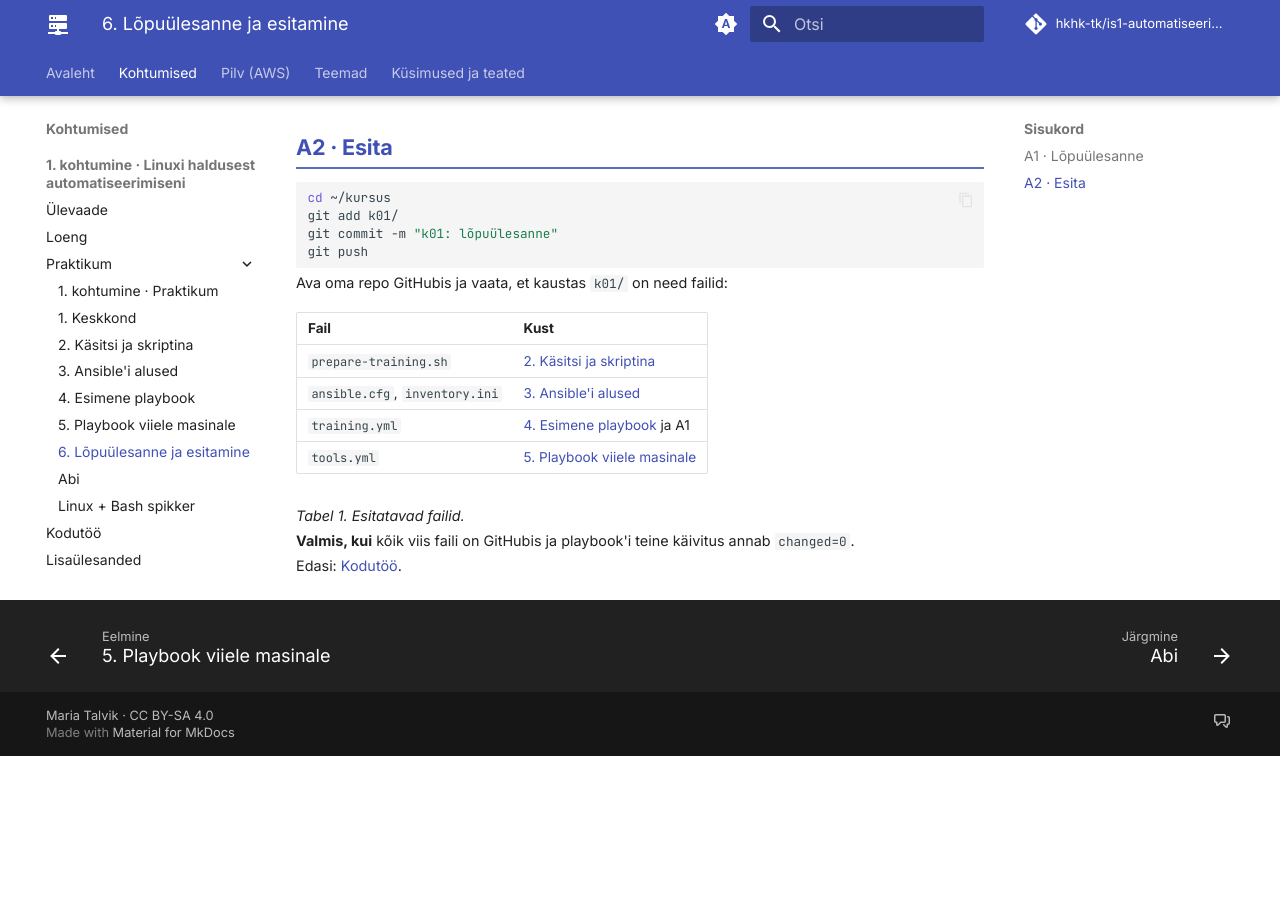
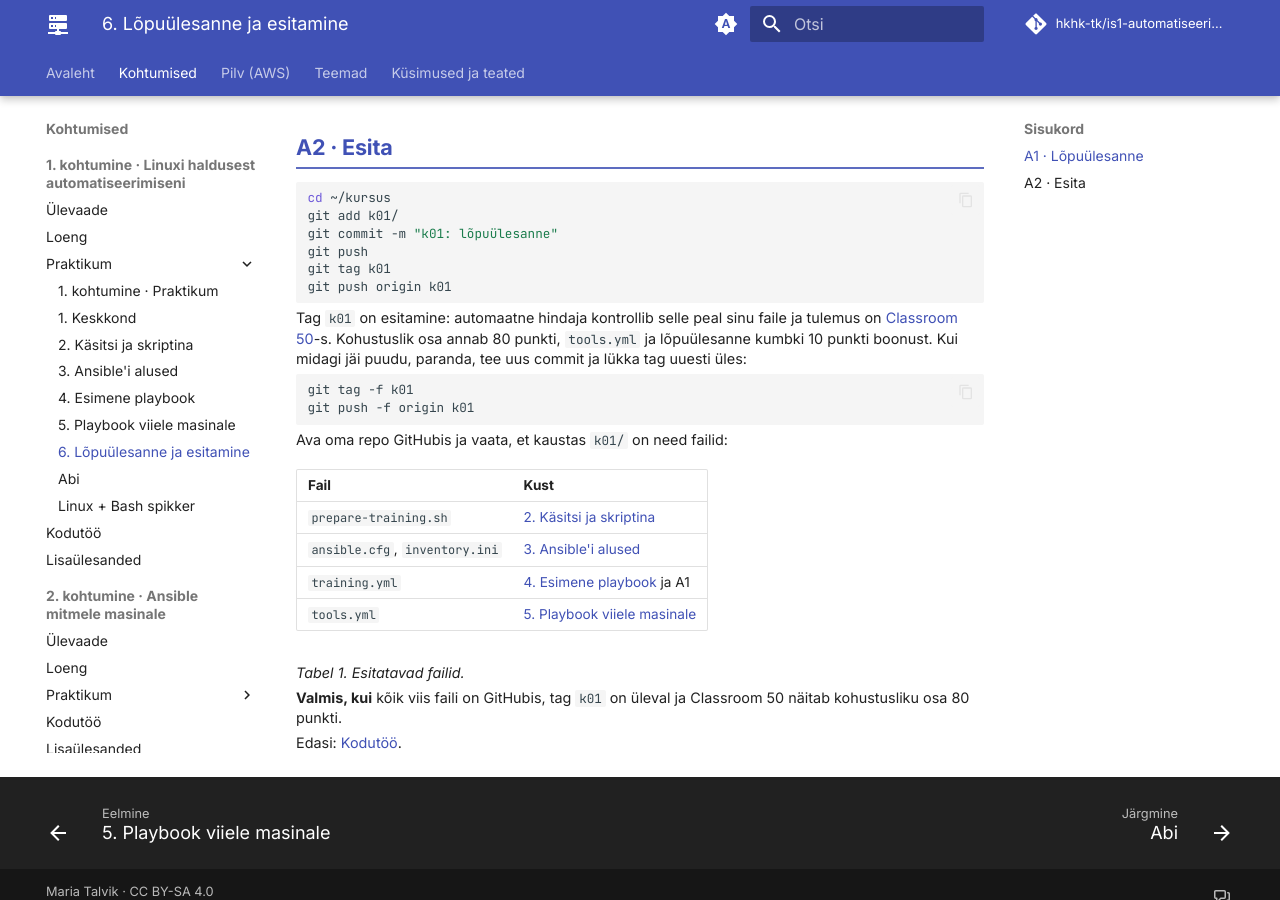
Before and after one commit to hkhk-tk/is1-automatiseerimine, an MkDocs documentation site: the page built from docs/k01/lab-6-esitamine.md, in a window 1280 px wide and 900 px high, scrolled down 602 px. Built offline with MkDocs 1.6.1 and Material for MkDocs 9.7.7, drawn with Linux system fonts in a browser that asks for light colours; comment, search, counter and statistics services are not loaded; before the commit the page ends 1358 px from its top, so only the background shows below that.

Commit message:
K1: esitamine tagiga ja hindamise selgitus

````diff
--- a/docs/k01/lab-6-esitamine.md
+++ b/docs/k01/lab-6-esitamine.md
@@ -42,6 +42,15 @@ cd ~/kursus
 git add k01/
 git commit -m "k01: lõpuülesanne"
 git push
+git tag k01
+git push origin k01
+```
+
+Tag `k01` on esitamine: automaatne hindaja kontrollib selle peal sinu faile ja tulemus on [Classroom 50](https://classroom50.org/hkhk-tk/is126-automatiseerimine/assignments)-s. Kohustuslik osa annab 80 punkti, `tools.yml` ja lõpuülesanne kumbki 10 punkti boonust. Kui midagi jäi puudu, paranda, tee uus commit ja lükka tag uuesti üles:
+
+```bash
+git tag -f k01
+git push -f origin k01
 ```
 
 Ava oma repo GitHubis ja vaata, et kaustas `k01/` on need failid:
@@ -55,6 +64,6 @@ Ava oma repo GitHubis ja vaata, et kaustas `k01/` on need failid:
 
 *Tabel 1. Esitatavad failid.*
 
-**Valmis, kui** kõik viis faili on GitHubis ja playbook'i teine käivitus annab `changed=0`.
+**Valmis, kui** kõik viis faili on GitHubis, tag `k01` on üleval ja Classroom 50 näitab kohustusliku osa 80 punkti.
 
 Edasi: [Kodutöö](kodutoo.md).
````
